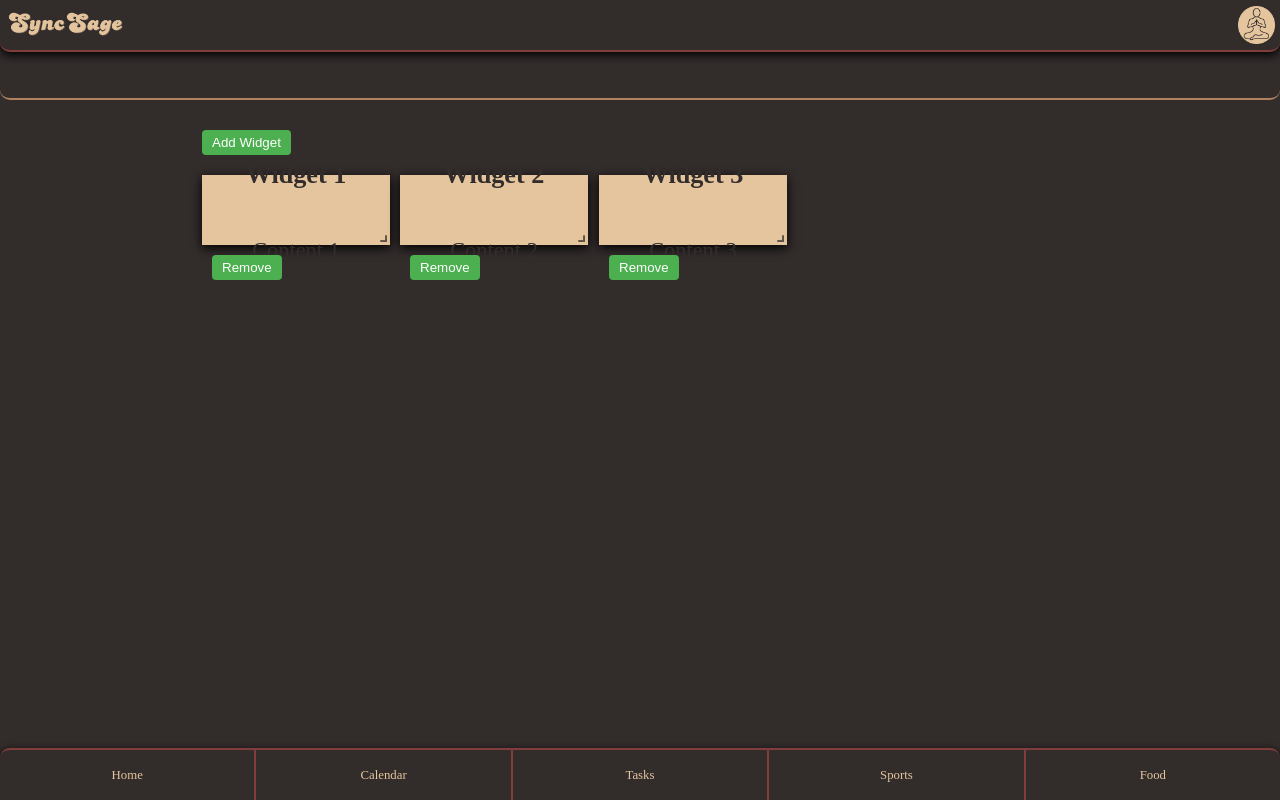
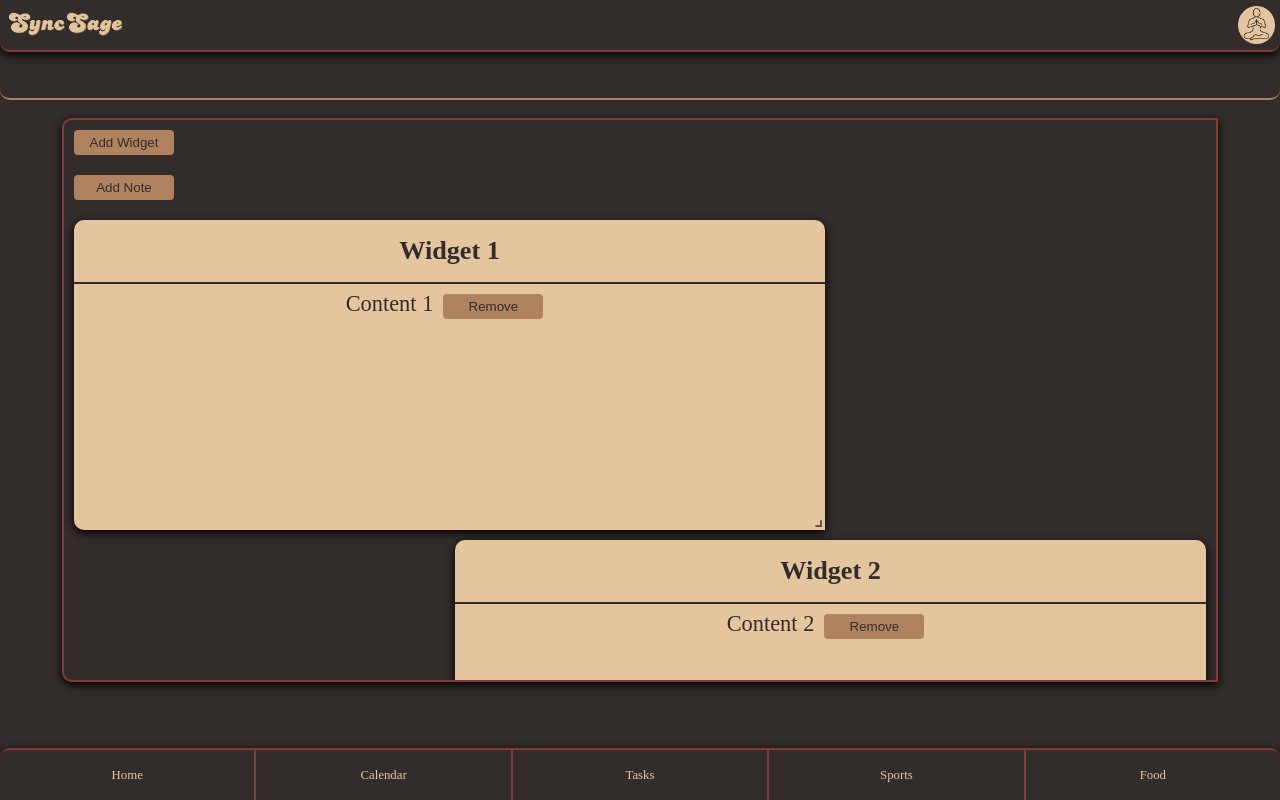
Before and after one commit to Topi1/SyncSage, a React (Vite) app: page / in a window 1280 px wide. Built offline with nearby package versions, Linux system fonts and the light colour scheme; a web font is replaced by a local one.

Commit message:
dashboard0.2

```diff
--- a/CSS/Dashboard.css
+++ b/CSS/Dashboard.css
@@ -1,4 +1,69 @@
 .dashMain {
     height: 70%;
-    width: 70%;
+    width: 90%;
+    display: flex;
+    flex-direction: column;
+
+    border: 2px solid #803D3B;
+    overflow-y: scroll;
+    overflow-x: hidden;
+    scrollbar-color: #E4C59E #803D3B;
+    scrollbar-width: thin;
+
+    box-shadow: 0px 3px 10px black;
+    border-radius: 10px 0px 0px 10px;
 }
+
+
+  .widget {
+    background: #E4C59E;
+    color: #322C2B;
+    box-shadow: 0px 3px 10px black;
+    text-align: center;
+    display: flex;
+    flex-direction: column;
+    justify-content: center;
+    align-items: center;
+    height: 100%;
+    width: 100%;
+    border-radius: 10px 10px 0px 10px;
+    overflow: hidden;
+    user-select: none;
+
+
+  }
+
+  .widget-header {
+    height: 20%;
+    width: 100%;
+    display: flex;
+    justify-content: center;
+    align-items: center;
+    border-bottom: 2px solid #322C2B;
+  }
+
+  .widget-content {
+    height: 80%;
+  }
+
+  .widget button {
+    margin-top: 10px;
+
+  }
+
+
+  button {
+    width: 100px;
+    margin: 10px;
+    padding: 5px 10px;
+    background-color: #AF8260;
+    color: #322C2B;
+    border: none;
+    border-radius: 4px;
+    cursor: pointer;
+    z-index: 2;
+  }
+
+  button:hover {
+    background-color: #45a049;
+  }
--- a/components/Dashboard.jsx
+++ b/components/Dashboard.jsx
@@ -1,9 +1,12 @@
-import React, { useState } from 'react';
-import GridLayout from 'react-grid-layout';
+import React, { useState, useEffect } from 'react';
+import { Responsive, WidthProvider } from 'react-grid-layout';
 import 'react-grid-layout/css/styles.css';
 import 'react-resizable/css/styles.css';
 import "../CSS/Dashboard.css"
 import Widget from './Widget';
+import NoteWidget from './NoteWidget';
+
+const ResponsiveGridLayout = WidthProvider(Responsive);
 
 const Dashboard = () => {
     const initialLayout = JSON.parse(localStorage.getItem('layout')) || [
@@ -21,6 +24,16 @@ const Dashboard = () => {
     const [layout, setLayout] = useState(initialLayout);
     const [widgets, setWidgets] = useState(initialWidgets);
 
+    useEffect(() => {
+        const handleResize = () => {
+            setWidth(window.innerWidth);
+        };
+        window.addEventListener('resize', handleResize);
+        return () => {
+            window.removeEventListener('resize', handleResize);
+        };
+    }, []);
+
     const onLayoutChange = (newLayout) => {
         setLayout(newLayout);
         localStorage.setItem('layout', JSON.stringify(newLayout));
@@ -36,6 +49,22 @@ const Dashboard = () => {
         localStorage.setItem('widgets', JSON.stringify([...widgets, newWidget]));
     };
 
+    const addNoteWidget = () => {
+        const newId = `note_${layout.length + 1}`;
+        const newLayout = [...layout, { i: newId, x: 0, y: Infinity, w: 2, h: 2 }];
+        const newNoteWidget = { id: newId, title: `Note ${widgets.length + 1}`, content: `Content ${widgets.length + 1}` };
+        setLayout(newLayout);
+        setWidgets([...widgets, newNoteWidget]);
+        localStorage.setItem('layout', JSON.stringify(newLayout));
+        localStorage.setItem('widgets', JSON.stringify([...widgets, newNoteWidget]));
+    }
+
+    const saveNote = (id, content) => {
+        const newWidgets = widgets.map(widget =>
+            widget.id === id ? {...widget, content} : widget)
+            setWidgets(newWidgets)
+            localStorage.setItem("widgets", JSON.stringify(newWidgets))
+    }
 
     const removeWidget = (id) => {
         const newLayout = layout.filter(l => l.i !== id);
@@ -44,27 +73,49 @@ const Dashboard = () => {
         setWidgets(newWidgets);
         localStorage.setItem('layout', JSON.stringify(newLayout));
         localStorage.setItem('widgets', JSON.stringify(newWidgets));
+        console.log(`Removing widget with id: ${id}`);
     };
 
+    const responsiveProps = {
+        className: 'layout',
+        breakpoints: { lg: 1200, md: 960, sm: 720, xs: 480, xxs: 0 },
+        cols: { lg: 3, md: 3, sm: 2, xs: 1, xxs: 1 },
+
+
+    };
 
     return (
         <div className='dashMain'>
             <button onClick={addWidget}>Add Widget</button>
-      <GridLayout
-        className="layout"
-        layout={layout}
-        cols={12}
-        rowHeight={30}
-        width={1200}
+            <button onClick={addNoteWidget}>Add Note</button>
+            <ResponsiveGridLayout
+                {...responsiveProps}
+                layouts={{ lg: layout, md: layout, sm: layout, xs: layout, xxs: layout }}
                 onLayoutChange={onLayoutChange}
+                draggableHandle=".widget-header"
             >
                 {widgets.map(widget => (
                     <div key={widget.id} data-grid={layout.find(l => l.i === widget.id)}>
-            <Widget title={widget.title} content={widget.content} />
-            <button onClick={() => removeWidget(widget.id)}>Remove</button>
+                        {widget.id.startsWith("note_") ? (
+                            <NoteWidget
+                                id={widget.id}
+                                title={widget.title}
+                                content={widget.content}
+                                removeWidget={removeWidget}
+                                saveNote={saveNote}
+                            />
+                        ) : (
+
+                            <Widget
+                                id={widget.id}
+                                title={widget.title}
+                                content={widget.content}
+                                removeWidget={removeWidget}/>
+                        )}
+
                     </div>
                 ))}
-      </GridLayout>
+            </ResponsiveGridLayout>
         </div>
     );
 };
--- /dev/null
+++ b/components/NoteWidget.jsx
@@ -0,0 +1,33 @@
+import React, { useState, useEffect } from 'react';
+
+
+const NoteWidget = ({ id, title, content, removeWidget, saveNote }) => {
+    const [noteContent, setNoteContent] = useState(content);
+
+    useEffect(() => {
+        setNoteContent(content);
+    }, [content]);
+
+    const handleNoteChange = (e) => {
+        setNoteContent(e.target.value);
+        saveNote(id, e.target.value);
+    };
+
+    return (
+        <div className="widget">
+            <div className="widget-header">
+                <h3>{title}</h3>
+                <button className="remove-widget" onClick={() => removeWidget(id)}>Remove</button>
+            </div>
+            <div className="widget-content">
+                <textarea
+                    value={noteContent}
+                    onChange={handleNoteChange}
+                    placeholder="Write your note here..."
+                />
+            </div>
+        </div>
+    );
+};
+
+export default NoteWidget;
--- /dev/null
+++ b/components/ResponsiveDash.jsx
@@ -0,0 +1,56 @@
+import React from 'react';
+import GridLayout from 'react-grid-layout';
+import 'react-grid-layout/css/styles.css';
+import 'react-resizable/css/styles.css';
+import { Responsive, WidthProvider } from 'react-grid-layout';
+import Widget from './Widget';
+
+const ResponsiveDash = () => {
+
+const ResponsiveGridLayout = WidthProvider(Responsive);
+
+
+
+const responsiveProps = {
+
+    className: 'responsive-grid',
+
+    breakpoints: { lg: 1200, md: 960, sm: 720, xs: 480, xxs: 0 },
+
+    cols: { lg: 12, md: 3, sm: 2, xs: 1, xxs: 1 },
+
+    layouts: {
+
+      lg: [{ i: '1', x: 0, y: 0, w: 2, h: 2 }],
+
+      md: [{ i: '1', x: 0, y: 0, w: 1, h: 2 }],
+
+      // More layouts for other breakpoints...
+
+    }
+
+  };
+
+
+  // Inside your render or return method of the component
+return (
+    <div className="dashMain">
+        <button onClick="">Add Widget</button>
+         <ResponsiveGridLayout {...responsiveProps}>
+
+            <div key="1" style={{ background: '#4caf50' }}>Responsive Item 1</div>
+
+            {/* More grid items... */}
+
+        </ResponsiveGridLayout>
+    </div>
+
+)
+
+
+
+
+
+};
+
+export default ResponsiveDash
--- a/components/Widget.jsx
+++ b/components/Widget.jsx
@@ -1,11 +1,18 @@
 import React from 'react';
 
-const Widget = ({ title, content }) => {
+const Widget = ({ id, title, content, removeWidget }) => {
+
   return (
-    <div className="widget-content">
-      <h3>{title}</h3>
-      <p>{content}</p>
-    </div>
+    <div className="widget">
+            <div className="widget-header">
+                <h3>{title}</h3>
+
+            </div>
+            <div className="widget-content">
+                {content}
+                <button className="remove-widget" onClick={() => removeWidget(id)}>Remove</button>
+            </div>
+        </div>
   );
 };
 
--- a/package.json
+++ b/package.json
@@ -14,6 +14,7 @@
     "react-dom": "^18.3.1",
     "react-grid-layout": "^1.4.4",
     "react-redux": "^9.1.2",
+    "react-resizable": "^3.0.5",
     "redux": "^5.0.1"
   },
   "devDependencies": {
--- a/src/App.css
+++ b/src/App.css
@@ -9,6 +9,8 @@ body {
   margin: 0;
   display: flex;
   font-family: "Cherry Swash", serif;
+  overflow-x: hidden;
+  overflow-y: hidden;
 }
 
 .mainCont {
@@ -18,38 +20,6 @@ body {
   align-items: center;
   justify-content: center;
   flex-direction: column;
-}
-
-
-.widget-content {
-  background: #E4C59E;
-  color: #322C2B;
-  box-shadow: 0px 3px 10px black;
-  text-align: center;
-  display: flex;
-  flex-direction: column;
-  justify-content: center;
-  align-items: center;
-  height: 100%;
-  width: 100%;
-}
-
-.widget button {
-  margin-top: 10px;
-}
-
-button {
-  margin: 10px;
-  padding: 5px 10px;
-  background-color: #4CAF50;
-  color: white;
-  border: none;
-  border-radius: 4px;
-  cursor: pointer;
-}
-
-button:hover {
-  background-color: #45a049;
 }
 
 
--- a/src/App.jsx
+++ b/src/App.jsx
@@ -6,6 +6,7 @@ import Navbar from '../components/Navbar'
 import MobileFooter from '../components/MobileFooter'
 
 import Dashboard from '../components/Dashboard'
+import ResponsiveDash from '../components/ResponsiveDash'
 
 function App() {
   const [count, setCount] = useState(0)
```
Also changed, not shown: 1 other file (tests, documents, lock files or other folders). Lines whose indentation alone changed are shown as unchanged.
